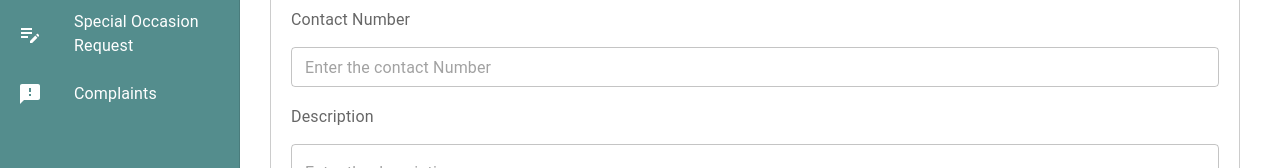
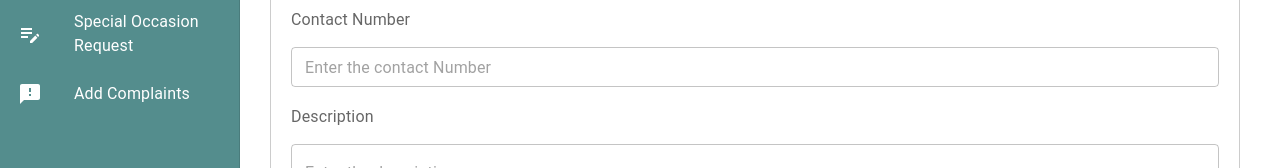
Before and after one commit to AmashaNK/GarbageCollectionMS-app-frontend, a React (Create React App) app: page /add/complaints in a window 1280 px wide. Shown: the part 202-370 px from the top of the page. Built offline with nearby package versions, Linux system fonts and the light colour scheme; a web font is replaced by a local one.

Commit message:
Edited HouseOwnerTask

```diff
--- a/src/Components/MainPages/HouseOwner/HouseOwnerTaskList.jsx
+++ b/src/Components/MainPages/HouseOwner/HouseOwnerTaskList.jsx
@@ -1,24 +1,25 @@
-import * as React from 'react';
-import PropTypes from 'prop-types';
-import AppBar from '@mui/material/AppBar';
-import Toolbar from '@mui/material/Toolbar';
-import IconButton from '@mui/material/IconButton';
-import MenuIcon from '@mui/icons-material/Menu';
-import Typography from '@mui/material/Typography';
-import MailIcon from '@mui/icons-material/Mail';
-import NotificationsIcon from '@mui/icons-material/Notifications';
-import AccountCircle from '@mui/icons-material/AccountCircle';
-import Badge from '@mui/material/Badge';
-import MenuItem from '@mui/material/MenuItem';
-import Menu from '@mui/material/Menu';
-import Drawer from '@mui/material/Drawer';
-import List from '@mui/material/List';
-import ListItem from '@mui/material/ListItem';
-import ListItemButton from '@mui/material/ListItemButton';
-import ListItemIcon from '@mui/material/ListItemIcon';
-import ListItemText from '@mui/material/ListItemText';
+import * as React from "react";
+import { Link } from "react-router-dom";
+import PropTypes from "prop-types";
+import AppBar from "@mui/material/AppBar";
+import Toolbar from "@mui/material/Toolbar";
+import IconButton from "@mui/material/IconButton";
+import MenuIcon from "@mui/icons-material/Menu";
+import Typography from "@mui/material/Typography";
+import MailIcon from "@mui/icons-material/Mail";
+import NotificationsIcon from "@mui/icons-material/Notifications";
+import AccountCircle from "@mui/icons-material/AccountCircle";
+import Badge from "@mui/material/Badge";
+import MenuItem from "@mui/material/MenuItem";
+import Menu from "@mui/material/Menu";
+import Drawer from "@mui/material/Drawer";
+import List from "@mui/material/List";
+import ListItem from "@mui/material/ListItem";
+import ListItemButton from "@mui/material/ListItemButton";
+import ListItemIcon from "@mui/material/ListItemIcon";
+import ListItemText from "@mui/material/ListItemText";
 import Logo from "../../Assets/logo.png";
-import {EditNote, Feedback, VisibilityOutlined, } from '@mui/icons-material';
+import { EditNote, Feedback, VisibilityOutlined } from "@mui/icons-material";
 
 const drawerWidth = 240;
 
@@ -28,7 +29,7 @@ function ResponsiveDrawer(props) {
   const [isClosing, setIsClosing] = React.useState(false);
   const [anchorEl, setAnchorEl] = React.useState(null);
   const [mobileMoreAnchorEl, setMobileMoreAnchorEl] = React.useState(null);
-    const [selectedMenuItem, setSelectedMenuItem] = React.useState('Overview'); // State to track selected menu item
+  const [selectedMenuItem, setSelectedMenuItem] = React.useState("Overview"); // State to track selected menu item
 
   const handleDrawerToggle = () => {
     setMobileOpen(!mobileOpen);
@@ -65,19 +66,19 @@ function ResponsiveDrawer(props) {
     handleMenuClose(); // Close the menu
   };
 
-    const menuId = 'primary-search-account-menu';
+  const menuId = "primary-search-account-menu";
   const renderMenu = (
     <Menu
       anchorEl={anchorEl}
       anchorOrigin={{
-                vertical: 'top',
-                horizontal: 'right',
+        vertical: "top",
+        horizontal: "right",
       }}
       id={menuId}
       keepMounted
       transformOrigin={{
-                vertical: 'top',
-                horizontal: 'right',
+        vertical: "top",
+        horizontal: "right",
       }}
       open={Boolean(anchorEl)}
       onClose={handleMenuClose}
@@ -87,19 +88,19 @@ function ResponsiveDrawer(props) {
     </Menu>
   );
 
-    const mobileMenuId = 'primary-search-account-menu-mobile';
+  const mobileMenuId = "primary-search-account-menu-mobile";
   const renderMobileMenu = (
     <Menu
       anchorEl={mobileMoreAnchorEl}
       anchorOrigin={{
-                vertical: 'top',
-                horizontal: 'right',
+        vertical: "top",
+        horizontal: "right",
       }}
       id={mobileMenuId}
       keepMounted
       transformOrigin={{
-                vertical: 'top',
-                horizontal: 'right',
+        vertical: "top",
+        horizontal: "right",
       }}
       open={Boolean(mobileMoreAnchorEl)}
       onClose={handleMobileMenuClose}
@@ -113,7 +114,11 @@ function ResponsiveDrawer(props) {
         <p>Messages</p>
       </MenuItem>
       <MenuItem>
-                <IconButton size="large" aria-label="show 17 new notifications" color="inherit">
+        <IconButton
+          size="large"
+          aria-label="show 17 new notifications"
+          color="inherit"
+        >
           <Badge badgeContent={17} color="error">
             <NotificationsIcon />
           </Badge>
@@ -138,19 +143,56 @@ function ResponsiveDrawer(props) {
   const drawer = (
     <div>
       <div>
-                <img src={Logo} style={{ width: '200px', height: '130px', marginTop: '20px', marginLeft: '10px'}} />
+        <img
+          src={Logo}
+          style={{
+            width: "200px",
+            height: "130px",
+            marginTop: "20px",
+            marginLeft: "10px",
+          }}
+        />
       </div>
       <Toolbar />
-            <List sx={{ display: 'flex', flexDirection: 'column', justifyContent: 'center', height: '5px', marginTop: '10px', marginLeft: '2px' }}>
+      <List
+        sx={{
+          display: "flex",
+          flexDirection: "column",
+          justifyContent: "center",
+          height: "5px",
+          marginTop: "10px",
+          marginLeft: "2px",
+        }}
+      >
         {[
-                    { text: 'Overview', icon: <VisibilityOutlined/> },
-                    { text: 'Special Occasion Request', icon: <EditNote /> },
-                    { text: 'Complaints', icon: <Feedback /> }
+          { text: "Overview", icon: <VisibilityOutlined /> },
+          {
+            text: "Special Occasion Request",
+            icon: <EditNote />,
+            link: "/special/occasion-request",
+          },
+          {
+            text: "Add Complaints",
+            icon: <Feedback />,
+            link: "/add/complaints",
+          },
         ].map((item, index) => (
-                    <ListItem key={item.text} disablePadding>
-                        <ListItemButton onClick={() => handleMenuItemClick(item.text)} style={{ backgroundColor: selectedMenuItem === item.text ? '#1C6C6C' : 'transparent' }}>
+          <ListItem
+            key={item.text}
+            disablePadding
+            component={Link}
+            to={item.link}
+            sx={{ color: "white" }}
+          >
+            <ListItemButton
+              onClick={() => handleMenuItemClick(item.text)}
+              style={{
+                backgroundColor:
+                  selectedMenuItem === item.text ? "#1C6C6C" : "transparent",
+              }}
+            >
               <ListItemIcon>
-                                {React.cloneElement(item.icon, { style: { color: 'white' } })}
+                {React.cloneElement(item.icon, { style: { color: "white" } })}
               </ListItemIcon>
               <ListItemText primary={item.text} />
             </ListItemButton>
@@ -160,25 +202,28 @@ function ResponsiveDrawer(props) {
     </div>
   );
 
-    const container = window !== undefined ? () => window().document.body : undefined;
+  const container =
+    window !== undefined ? () => window().document.body : undefined;
 
   return (
     <div>
-            <AppBar position="fixed"
+      <AppBar
+        position="fixed"
         sx={{
           width: { sm: `calc(100% - ${drawerWidth}px)` },
           ml: { sm: `${drawerWidth}px` },
-                bgcolor:'#8CC2C2'
-            }}>
+          bgcolor: "#8CC2C2",
+        }}
+      >
         <Toolbar>
           <IconButton
             color="inherit"
             aria-label="open drawer"
             edge="start"
             onClick={handleDrawerToggle}
-                        sx={{ mr: 2, display: { sm: 'none' } }}
+            sx={{ mr: 2, display: { sm: "none" } }}
           >
-                        <MenuIcon style={{ color: 'black' }}/>
+            <MenuIcon style={{ color: "black" }} />
           </IconButton>
           <Typography
             variant="h6"
@@ -186,12 +231,11 @@ function ResponsiveDrawer(props) {
             component="div"
             sx={{
               flexGrow: 1,
-                            marginLeft:'20px'
+              marginLeft: "20px",
             }}
           >
-
             {/* display the text of the selected menu item */}
-                        {selectedMenuItem === 'Overview' ? 'Overview' : selectedMenuItem}
+            {selectedMenuItem === "Overview" ? "Overview" : selectedMenuItem}
           </Typography>
 
           <div>
@@ -237,12 +281,12 @@ function ResponsiveDrawer(props) {
           keepMounted: true,
         }}
         sx={{
-                    display: { xs: 'block', sm: 'none' },
-                    '& .MuiDrawer-paper': {
-                        boxSizing: 'border-box',
+          display: { xs: "block", sm: "none" },
+          "& .MuiDrawer-paper": {
+            boxSizing: "border-box",
             width: drawerWidth,
-                        bgcolor: '#548D8D',
-                        color: 'white',
+            bgcolor: "#548D8D",
+            color: "white",
           },
         }}
       >
@@ -251,12 +295,12 @@ function ResponsiveDrawer(props) {
       <Drawer
         variant="permanent"
         sx={{
-                    display: { xs: 'none', sm: 'block' },
-                    '& .MuiDrawer-paper': {
-                        boxSizing: 'border-box',
+          display: { xs: "none", sm: "block" },
+          "& .MuiDrawer-paper": {
+            boxSizing: "border-box",
             width: drawerWidth,
-                        bgcolor: '#548D8D',
-                        color: 'white',
+            bgcolor: "#548D8D",
+            color: "white",
           },
         }}
         open
```
Lines whose indentation alone changed are shown as unchanged.
